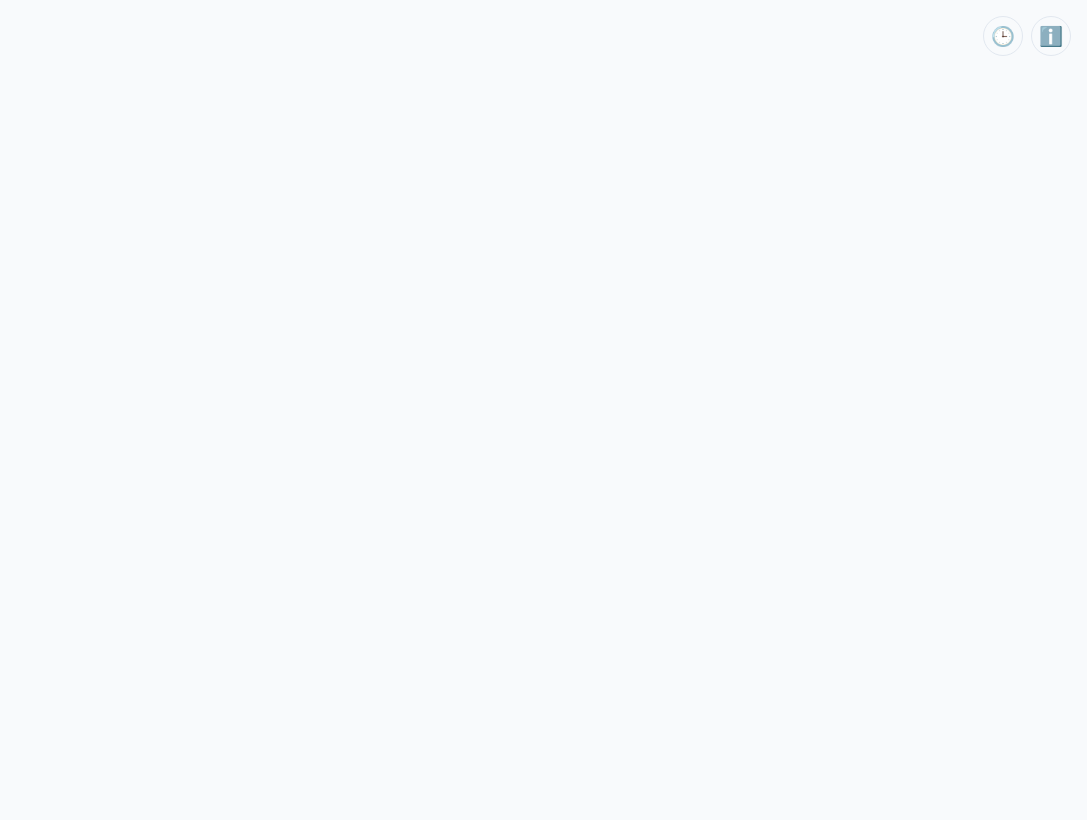
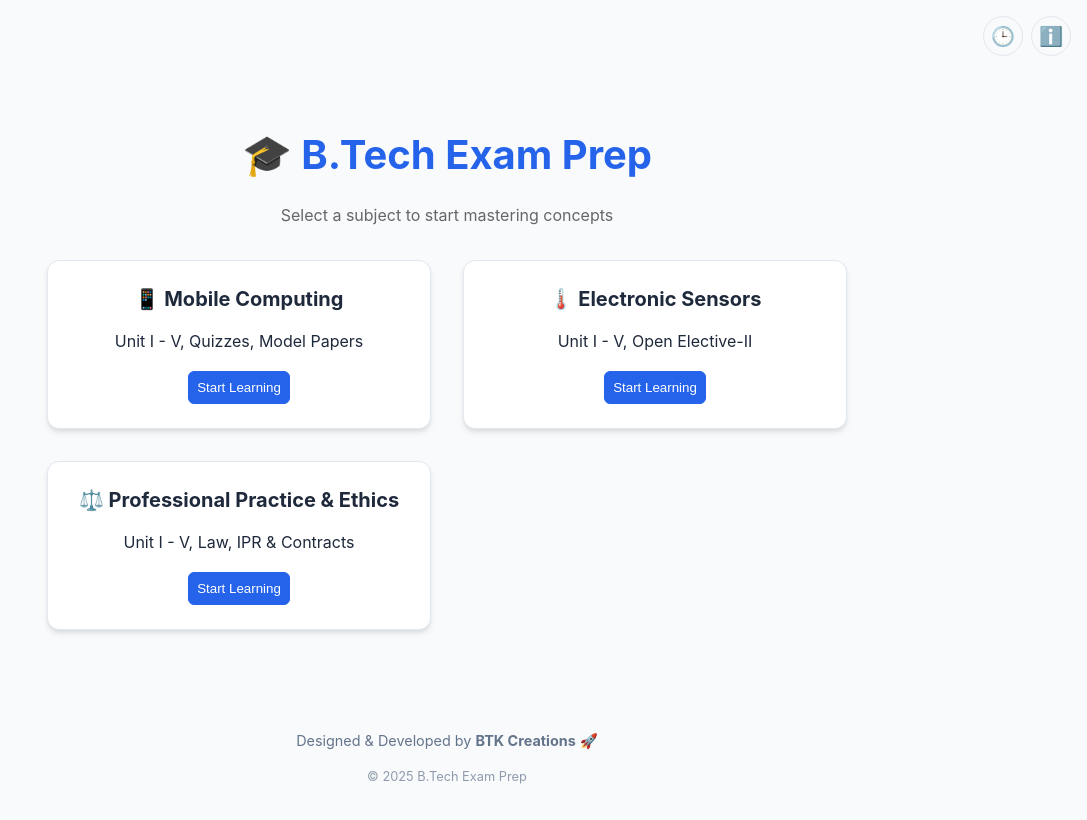
Before and after one commit to BTKcreations/mobile-computing-prep, a React (Vite) app: page / in a window 1280 px wide. Shown: the top 820 px of the page, without its empty margins (193-1280 px from the left). Built offline with nearby package versions, Linux system fonts and the light colour scheme.

Commit message:
Restore missing subject selection content

```diff
--- a/src/App.jsx
+++ b/src/App.jsx
@@ -262,7 +262,32 @@ function App() {
           </button>
         </div>
 
-        {/* ... existing content ... */}
+        <div style={{ textAlign: 'center', marginTop: '4rem', flex: 1 }}>
+          <h1>🎓 B.Tech Exam Prep</h1>
+          <p style={{ color: '#666', marginBottom: '2rem' }}>Select a subject to start mastering concepts</p>
+          <div className="grid" style={{ maxWidth: '800px', margin: '2rem auto' }}>
+            <div className="card" style={{ cursor: 'pointer' }} onClick={() => setCurrentSubject('mobile')}>
+              <h2>📱 Mobile Computing</h2>
+              <p>Unit I - V, Quizzes, Model Papers</p>
+              <button className="btn btn-primary">Start Learning</button>
+            </div>
+            <div className="card" style={{ cursor: 'pointer' }} onClick={() => setCurrentSubject('sensors')}>
+              <h2>🌡️ Electronic Sensors</h2>
+              <p>Unit I - V, Open Elective-II</p>
+              <button className="btn btn-primary">Start Learning</button>
+            </div>
+            <div className="card" style={{ cursor: 'pointer' }} onClick={() => setCurrentSubject('pple')}>
+              <h2>⚖️ Professional Practice & Ethics</h2>
+              <p>Unit I - V, Law, IPR & Contracts</p>
+              <button className="btn btn-primary">Start Learning</button>
+            </div>
+          </div>
+        </div>
+
+        <footer style={{ textAlign: 'center', padding: '2rem', color: '#64748b', fontSize: '0.9rem' }}>
+          <p>Designed & Developed by <strong>BTK Creations</strong> 🚀</p>
+          <p style={{ fontSize: '0.8rem', opacity: 0.7 }}>© {new Date().getFullYear()} B.Tech Exam Prep</p>
+        </footer>
 
         {/* History Modal */}
         {showHistory && (
```
